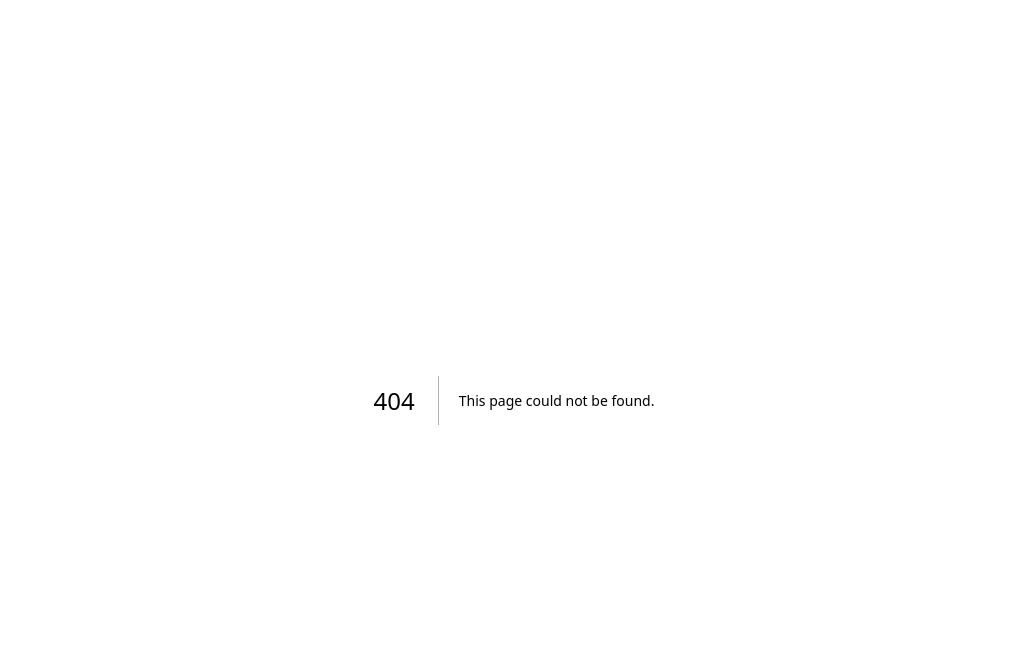
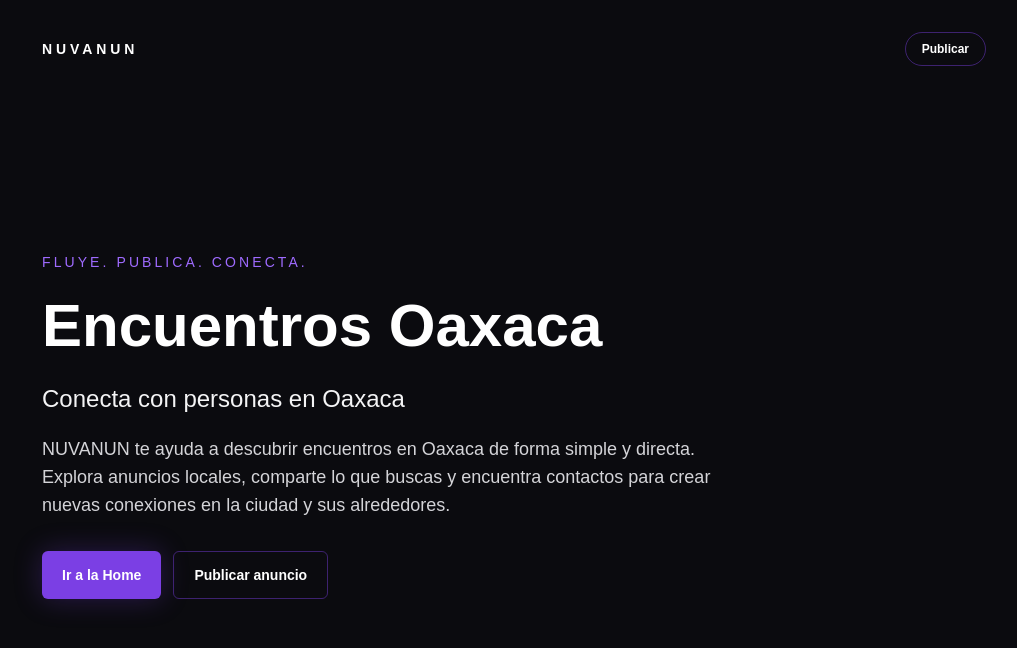
Before and after one commit to fuentessalvador45-design/nuvanun, a Next.js app: page /encuentros-oaxaca in a window 1280 px wide. Before the commit this address had no page. Shown: the top 648 px of the page, without its empty margins (126-1143 px from the left). Built offline with nearby package versions, Linux system fonts and the light colour scheme.

Commit message:
Agregar pagina SEO Encuentros Oaxaca

```diff
--- /dev/null
+++ b/app/encuentros-oaxaca/page.tsx
@@ -0,0 +1,67 @@
+import type { Metadata } from "next";
+import Link from "next/link";
+
+export const metadata: Metadata = {
+  title: "Encuentros Oaxaca | NUVANUN",
+  description:
+    "Conecta con personas en Oaxaca. Publica anuncios y encuentra nuevas conexiones en NUVANUN.",
+};
+
+export default function EncuentrosOaxacaPage() {
+  return (
+    <main className="min-h-screen bg-[#0B0B0F] text-[#FFFFFF]">
+      <section className="mx-auto flex min-h-screen w-full max-w-5xl flex-col px-5 py-6 sm:px-8 lg:px-10">
+        <header className="flex items-center justify-between py-2">
+          <Link
+            href="/"
+            className="text-sm font-semibold tracking-[0.28em] text-white"
+            aria-label="NUVANUN inicio"
+          >
+            NUVANUN
+          </Link>
+          <Link
+            href="/publish"
+            className="rounded-full border border-[#7B3FE4]/45 px-4 py-2 text-xs font-semibold text-white transition hover:border-[#9F6BFF] hover:bg-[#1A1A22]"
+          >
+            Publicar
+          </Link>
+        </header>
+
+        <div className="flex flex-1 items-center py-16 sm:py-20">
+          <div className="max-w-3xl">
+            <p className="mb-4 text-sm font-medium uppercase tracking-[0.22em] text-[#9F6BFF]">
+              Fluye. Publica. Conecta.
+            </p>
+            <h1 className="text-4xl font-semibold leading-tight text-white sm:text-5xl lg:text-6xl">
+              Encuentros Oaxaca
+            </h1>
+            <p className="mt-5 text-xl font-medium leading-8 text-zinc-100 sm:text-2xl">
+              Conecta con personas en Oaxaca
+            </p>
+            <p className="mt-5 max-w-2xl text-base leading-7 text-zinc-300 sm:text-lg">
+              NUVANUN te ayuda a descubrir encuentros en Oaxaca de forma simple
+              y directa. Explora anuncios locales, comparte lo que buscas y
+              encuentra contactos para crear nuevas conexiones en la ciudad y
+              sus alrededores.
+            </p>
+
+            <div className="mt-8 flex flex-col gap-3 sm:flex-row">
+              <Link
+                href="/"
+                className="inline-flex min-h-12 items-center justify-center rounded-md bg-[#7B3FE4] px-5 py-3 text-sm font-semibold text-white shadow-[0_0_28px_rgba(123,63,228,0.28)] transition hover:bg-[#9F6BFF]"
+              >
+                Ir a la Home
+              </Link>
+              <Link
+                href="/publish"
+                className="inline-flex min-h-12 items-center justify-center rounded-md border border-[#7B3FE4]/45 px-5 py-3 text-sm font-semibold text-white transition hover:border-[#9F6BFF] hover:bg-[#1A1A22]"
+              >
+                Publicar anuncio
+              </Link>
+            </div>
+          </div>
+        </div>
+      </section>
+    </main>
+  );
+}
```
